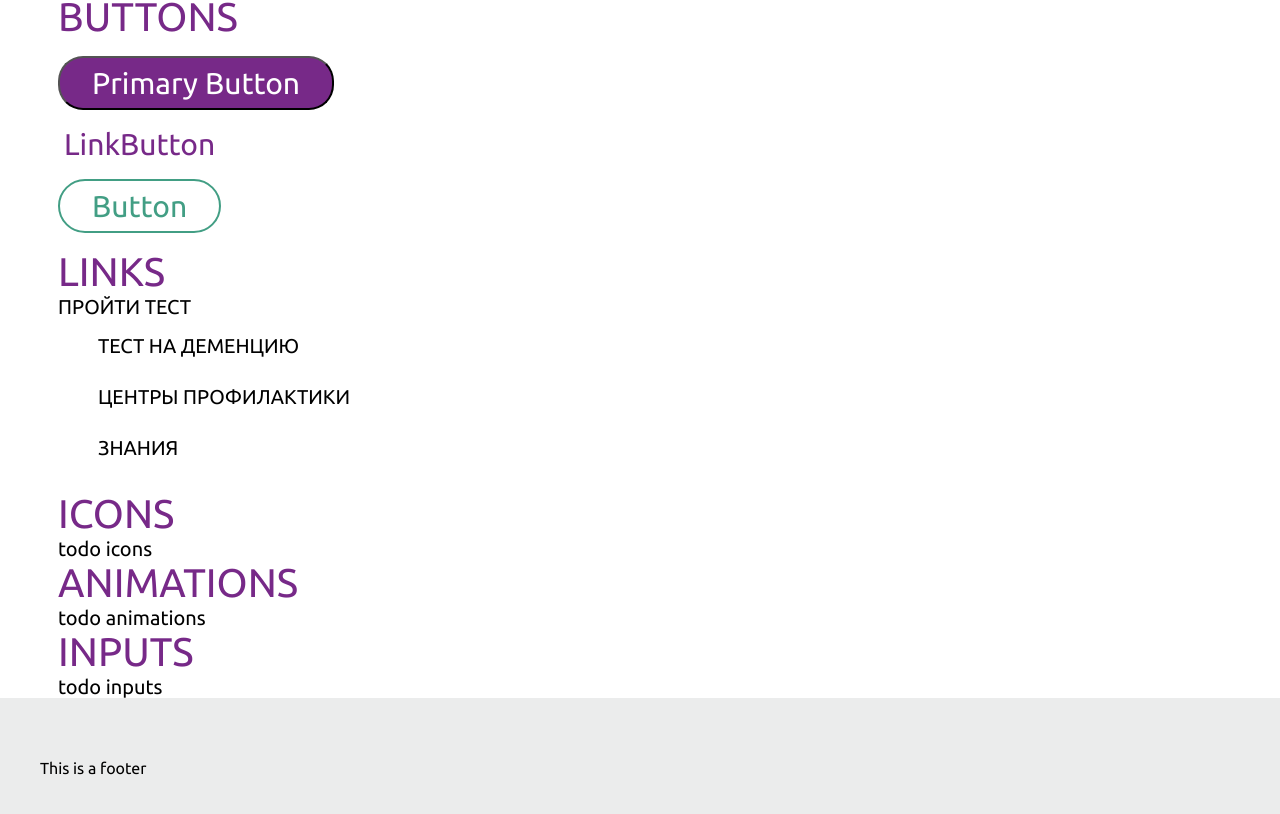
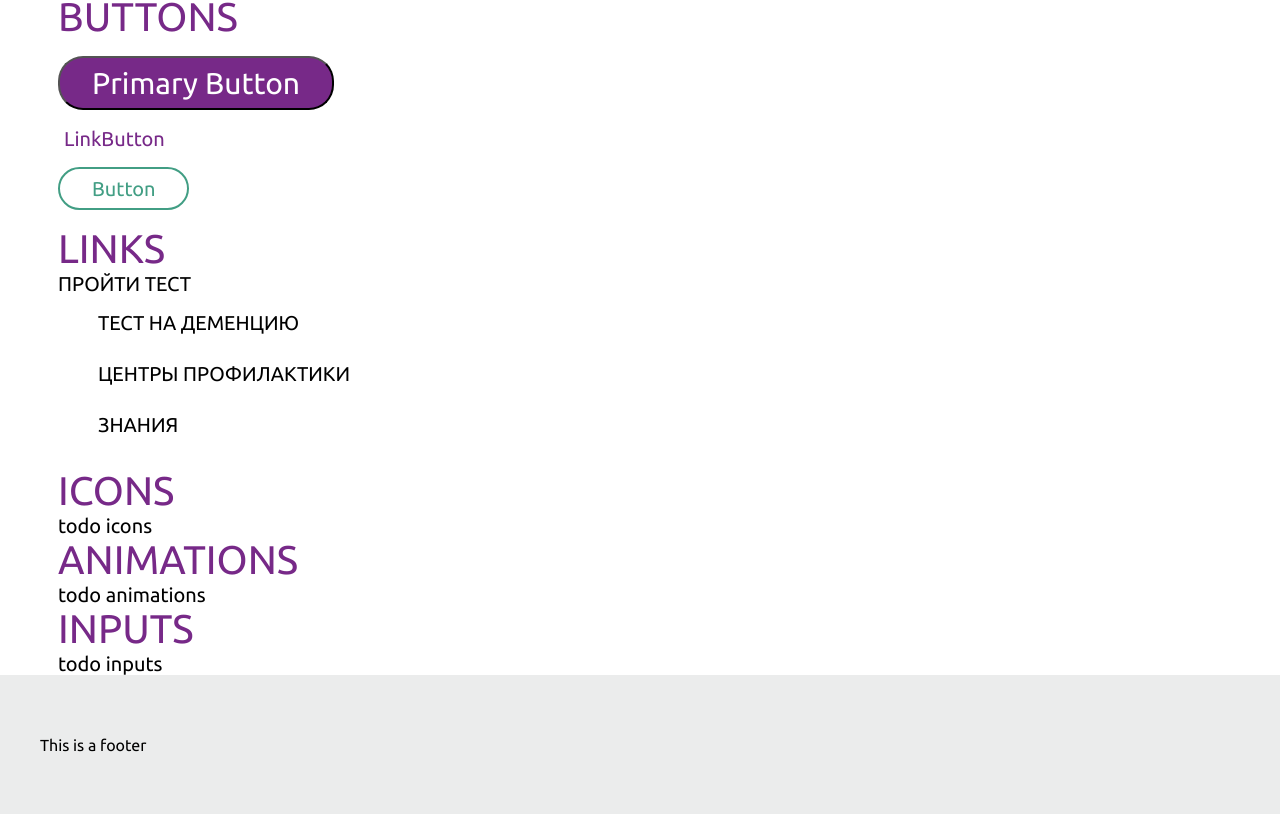
Before and after one commit to Studio-Yandex-Practicum/demencia-frontend, a React (Create React App) app: page /ui-kit in a window 1280 px wide. Shown: the part 1548-2362 px from the top of the page. Built offline with nearby package versions, Linux system fonts and the light colour scheme.

Commit message:
fix: font size for the secondary button

```diff
--- a/src/pages/ui-kit/ui-kit.tsx
+++ b/src/pages/ui-kit/ui-kit.tsx
@@ -166,7 +166,7 @@ const UiKitPage: React.FC = () => {
               <LinkButton>LinkButton</LinkButton>
             </Box>
             <Box mb={2}>
-              <Button>Button</Button>
+              <Button fontSize={FontSize.Default}>Button</Button>
             </Box>
           </Container>
         </Section>
--- a/src/ui/controls/button.tsx
+++ b/src/ui/controls/button.tsx
@@ -16,6 +16,7 @@ interface ButtonProps extends ThemeProps, BoxProps {
   primary?: boolean;
   animated?: boolean;
   uppercase?: boolean;
+  fontSize?: FontSize;
 }
 
 export const buttonStyleMixIn = (props: ButtonProps): string => {
@@ -85,7 +86,7 @@ export const buttonBaseMixin = css`
   text-decoration: none;
   ${cursorMixin}
   ${buttonAnimationMixin}
-  ${(p) => typographySizeMixIn({ theme: p.theme, size: FontSize.Medium })};
+  ${(p) => typographySizeMixIn({ theme: p.theme, size: p.fontSize })};
   ${getBoxStyles}
 `;
 export const Button = styled.button.attrs((props: ButtonProps) => ({
@@ -93,6 +94,7 @@ export const Button = styled.button.attrs((props: ButtonProps) => ({
   pb: 1,
   pl: 4,
   pr: 4,
+  fontSize: FontSize.Medium,
   animated: true,
   ...props,
 }))`
```
